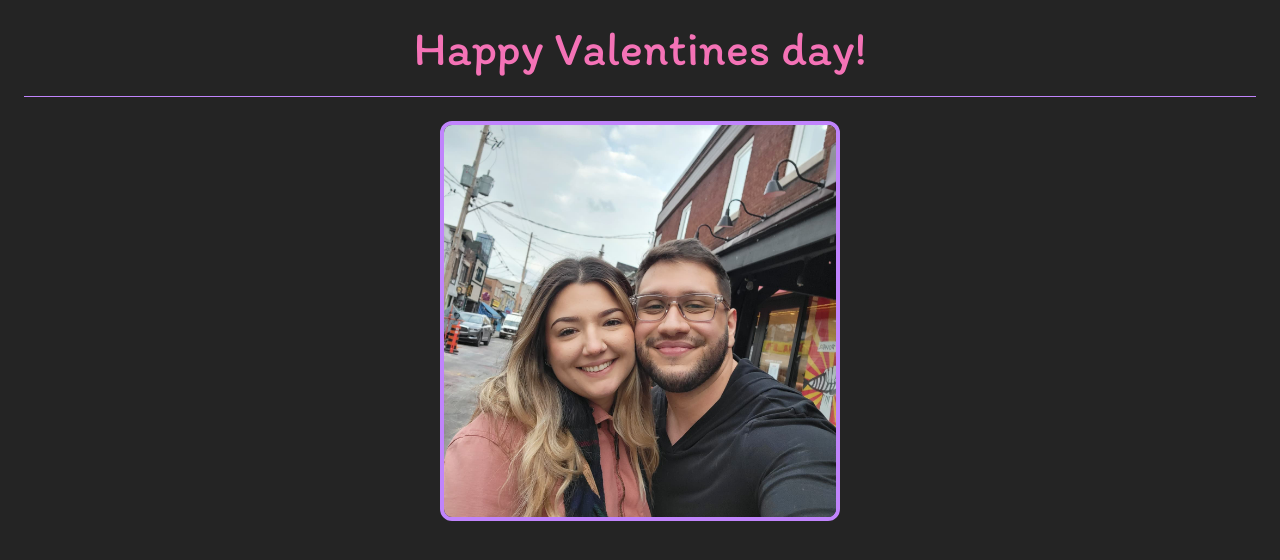
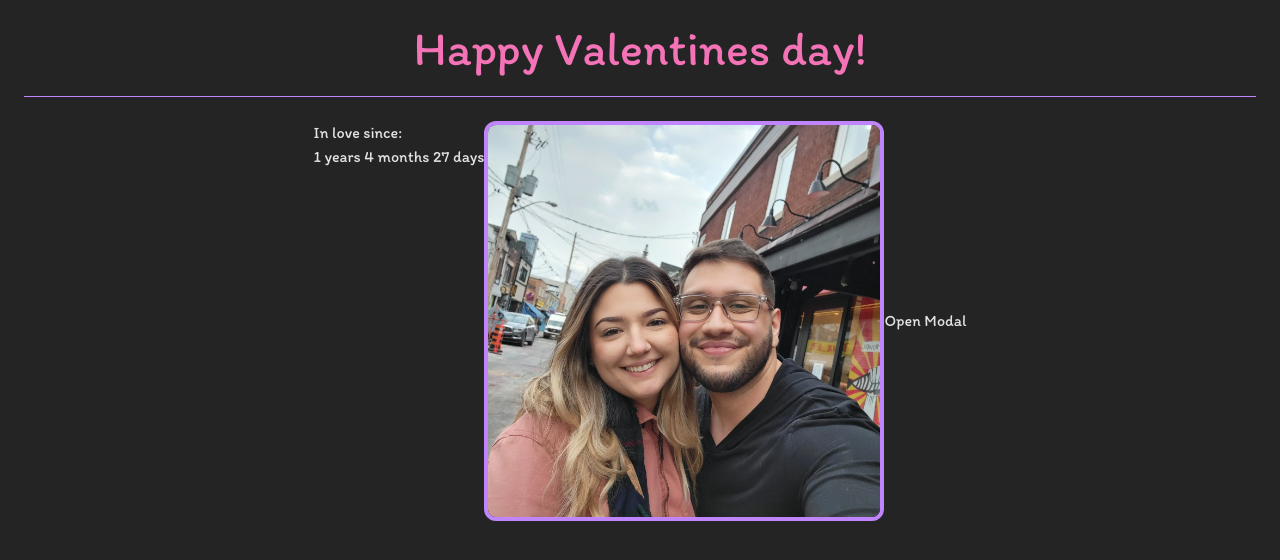
Before and after one commit to MichaelM3/Valentines-Gift, a React (Vite) app: page / in a window 1280 px wide. Shown: the top 560 px of the page. Built offline with nearby package versions, Linux system fonts and the light colour scheme.

Commit message:
added modal with loveletter to components

```diff
--- a/src/App.jsx
+++ b/src/App.jsx
@@ -1,5 +1,7 @@
+import DateCounter from './components/DateCounter'
 import Header from './components/Header'
 import ValentineCard from './components/ValentineCard'
+import Modal from './components/Modal'
 
 const App = () => {
 
@@ -7,7 +9,11 @@ const App = () => {
         <main className="flex flex-col items-center p-6 space-y-6">
             <Header />
             <hr className="border-1 w-full border-purple-400" />
-            <ValentineCard />
+            <div className="flex">
+                <DateCounter />
+                <ValentineCard />
+                <Modal />
+            </div>
         </main>
     )
 }
--- a/src/components/DateCounter.jsx
+++ b/src/components/DateCounter.jsx
@@ -1,21 +1,48 @@
-import React, { useEffect, useState } from 'react'
+import { useState, useEffect } from 'react';
 
-const DateCounter = () => {
-    const [date, setDate] = useState({
-        year: new Date().getFullYear(),
-        month: new Date().getMonth(),
-        day: new Date().getDate(),
-    })
+const  DateCounter = () => {
+    const [timePassed, setTimePassed] = useState({
+        years: 0,
+        months: 0,
+        days: 0,
+    });
 
     useEffect(() => {
+        const startDate = new Date('September 12, 2021');
+        const currentDate = new Date();
+        const startYear = startDate.getFullYear();
+        const startMonth = startDate.getMonth();
+        const startDay = startDate.getDate();
+        const currentYear = currentDate.getFullYear();
+        const currentMonth = currentDate.getMonth();
+        const currentDay = currentDate.getDate();
 
-    }, [])
+        let years = currentYear - startYear;
+        let months = currentMonth - startMonth;
+        let days = currentDay - startDay;
+
+        if (months < 0) {
+            years--;
+            months = 12 + months;
+        }
+
+        if (days < 0) {
+            months--;
+            days = 30 + days;
+        }
+
+        setTimePassed({ years, months, days });
+    }, []);
 
     return (
         <div>
-
+            <h2>In love since:</h2>
+            <p>
+                {timePassed.years} years {timePassed.months} months {timePassed.days}{' '}
+                days
+            </p>
         </div>
-    )
+    );
 }
 
-export default DateCounter
+export default DateCounter;
--- /dev/null
+++ b/src/components/LoveLetter.jsx
@@ -0,0 +1,31 @@
+
+
+const LoveLetter = ({ setIsOpen }) => {
+    return (
+        <div className="mt-20 p-6 m-auto max-w-sm bg-slate-400 text-pink-200">
+            <p className="font-extrabold">
+                My Dearest,
+            </p>
+            <p className="text-lg">
+                Happy Valentine's Day! I just wanted to take a moment to tell you how much you mean to me. You bring so much joy and happiness into my life, and I feel incredibly lucky to have you by my side.
+            </p>
+            <p className="text-lg">
+                I love you more and more each day, and I promise to always be there for you, through thick and thin. Thank you for being my partner, my friend, and my soulmate.
+            </p>
+            <p className="font-extrabold">
+                All my love,
+            </p>
+            <p className="text-lg">
+                [Your Name]
+            </p>
+            <button
+                className="block mx-auto mt-6 p-2 rounded-lg bg-purple-400"
+                onClick={() => setIsOpen(false)}
+            >
+                Close
+            </button>
+        </div>
+    )
+}
+
+export default LoveLetter
--- /dev/null
+++ b/src/components/Modal.jsx
@@ -0,0 +1,19 @@
+import { useState } from 'react';
+import LoveLetter from './LoveLetter'
+
+const Modal = () => {
+    const [isOpen, setIsOpen] = useState(false);
+
+    return (
+        <>
+            <button onClick={() => setIsOpen(true)}>Open Modal</button>
+            {isOpen && (
+                <div className="fixed top-0 left-0 right-0 bottom-0 bg-black bg-opacity-75">
+                    <LoveLetter setIsOpen={setIsOpen} />
+                </div>
+            )}
+        </>
+    );
+};
+
+export default Modal;
```
